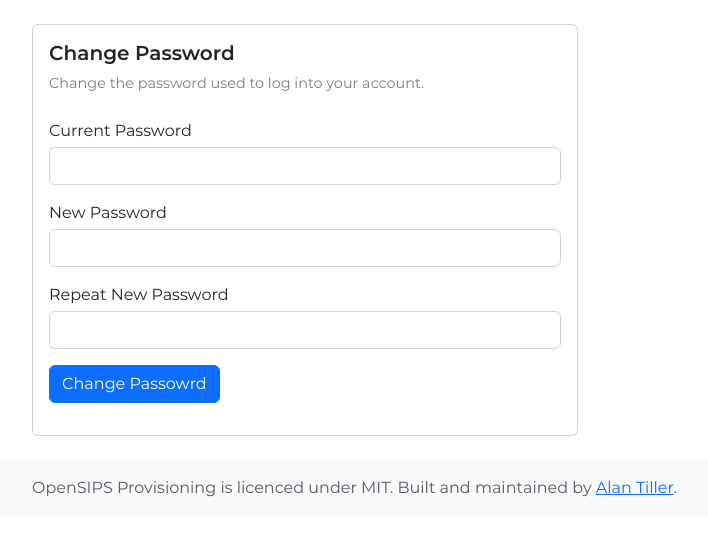
After one commit to alantiller/opensips-provisioning, a PHP site: template views/App/Account.php in a window 1280 px wide. The commit adds this page. Shown: the top 536 px of the page, without its empty margins (50-758 px from the left). Run offline with PHP 8.4, Linux system fonts and the light colour scheme; the template is opened without the code that fills it, so the values that code supplies are empty.

Commit message:
Added the ability to change a users password

```diff
--- a/routes/api.php
+++ b/routes/api.php
@@ -54,7 +54,8 @@ $router->map('POST', '/api/v1/permissions', 'Api\V1\Permissions\Create::create',
 // V1 - Permissions - Delete
 $router->map('DELETE', '/api/v1/permissions/[i:id]', 'Api\V1\Permissions\Delete::delete', 'delete_permission');
 
-
+// V1 - Account - Password
+$router->map('PUT', '/api/v1/account/password', 'Api\V1\Account\Password::change', 'change_account_password');
 
 // V1 - Datatable - Subscribers
 $router->map('GET', '/api/v1/datatables/subscribers', 'Api\V1\Datatables\Subscribers::get', 'get_subscribers_datatable');
--- a/routes/web.php
+++ b/routes/web.php
@@ -32,3 +32,6 @@ $router->map('GET', '/audit', 'App\Audit::view', 'audit');
 
 // Audit
 $router->map('GET', '/opensips-logs', 'App\OpenSIPSLogs::view', 'opensips_logs');
+
+// Audit
+$router->map('GET', '/account', 'App\Account::view', 'account');
--- /dev/null
+++ b/views/App/Account.php
@@ -0,0 +1,34 @@
+<?php $this->layout('Components::template', ['page_title' => 'Account']) ?>
+
+<div class="container-md py-4">
+    <div class="row">
+        <div class="col-md-6">
+            <div class="card">
+                <div class="card-body">
+                    <h5>Change Password</h5>
+                    <div style="opacity: 0.6; font-size: 0.9em;">Change the password used to log into your account.</div>
+                    <div class="mt-4">
+                        <div class="mb-3 form-group">
+                            <label for="password_current" class="mb-1">Current Password</label>
+                            <input type="text" class="form-control" placeholder="" data-input="password_current"/>
+                        </div>
+
+                        <div class="mb-3 form-group">
+                            <label for="password_current" class="mb-1">New Password</label>
+                            <input type="text" class="form-control" placeholder="" data-input="password_new"/>
+                        </div>
+
+                        <div class="mb-3 form-group">
+                            <label for="password_current" class="mb-1">Repeat New Password</label>
+                            <input type="text" class="form-control" placeholder="" data-input="password_repeat"/>
+                        </div>
+
+                        <button type="submit" class="btn btn-primary mb-3" data-action="change_password">Change Passowrd</button>
+
+                        <span data-message="change_password"></span>
+                    </div>
+                </div>
+            </div>
+        </div>
+    </div>
+</div>
--- a/views/Components/header.php
+++ b/views/Components/header.php
@@ -21,7 +21,7 @@
                                     <?php echo $this->e($user['name']); ?>
                                 </button>
                                 <div class="dropdown-menu dropdown-menu-end">
-                                    <a href="" class="dropdown-item">Documentation</a>
+                                    <a href="<?php echo $this->e($_ENV['PUBLIC_URL']) . $router->generate('account'); ?>" class="dropdown-item">Account</a>
                                     <a data-action="logout" class="text-danger dropdown-item">Logout</a>
                                 </div>
                             </div>
```
Also changed, not shown: controllers/Api/V1/Account/Password.php (added, +111 -0 lines), controllers/App/Account.php (added, +37 -0 lines), public/assets/js/app.js, public/assets/js/app.min.js.
